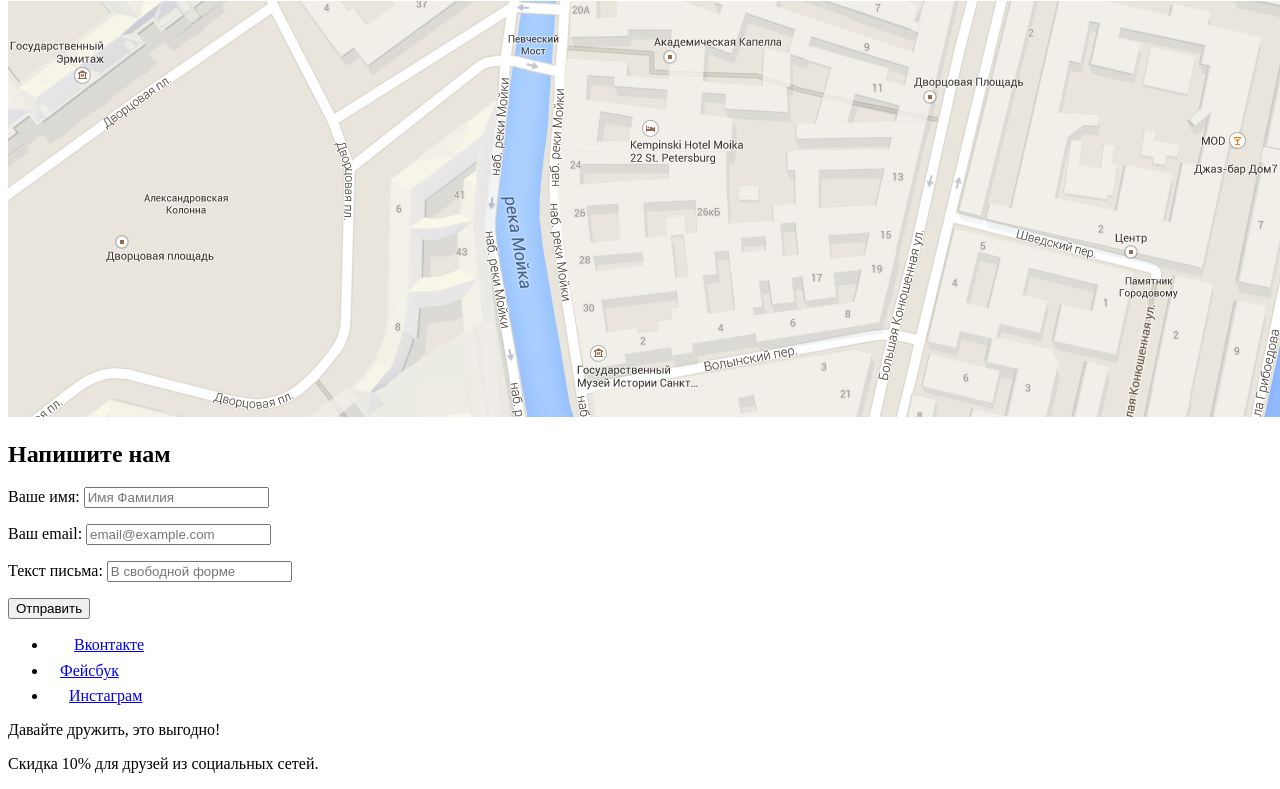
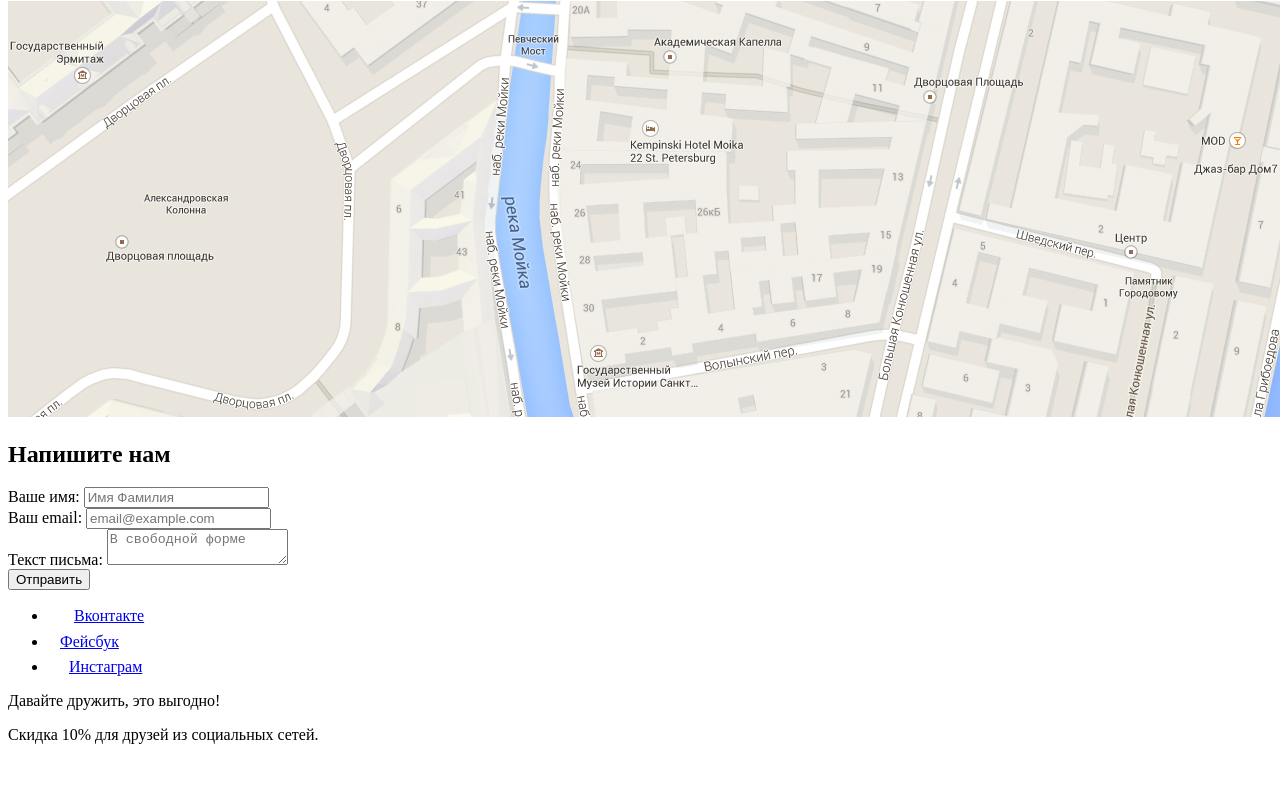
Before and after one commit to tanjasav93/214038-nerds-28, a plain HTML site: page index.html in a window 1280 px wide. Shown: the part 2665-3454 px from the top of the page. After the commit the page ends 3425 px from the top, so only its background shows below. Drawn offline with Linux system fonts and the light colour scheme.

Commit message:
Завершаем разметку

```diff
--- a/index.html
+++ b/index.html
@@ -117,20 +117,21 @@
     <section>
       <h2>Напишите нам</h2>
       <form action="https://echo.htmlacademy.ru" method="POST">
-        <p>
-          <label for="appointment-name">Ваше имя:</label>
-          <input id="appointment-name" type="text" name="name" placeholder="Имя Фамилия">
-        </p>
+        <div>
+          <div>
+            <label for="appointment-name">Ваше имя:</label>
+            <input id="appointment-name" type="text" name="name" placeholder="Имя Фамилия">
+          </div>
 
-        <p>
-          <label for="appointment-email">Ваш email:</label>
-          <input id="appointment-email" type="email" name="login" placeholder="email@example.com">
-        </p>
-
-        <p>
+          <div>
+            <label for="appointment-email">Ваш email:</label>
+            <input id="appointment-email" type="email" name="login" placeholder="email@example.com">
+          </div>
+        </div>
+        <div>
           <label for="appointment-letter">Текст письма:</label>
-          <input id="appointment-letter" type="text" name="text" placeholder="В свободной форме">
-        </p>
+          <textarea id="appointment-letter" type="text" name="text" placeholder="В свободной форме"></textarea>
+        </div>
         <button type="submit">Отправить</button>
       </form>
     </section>
```
